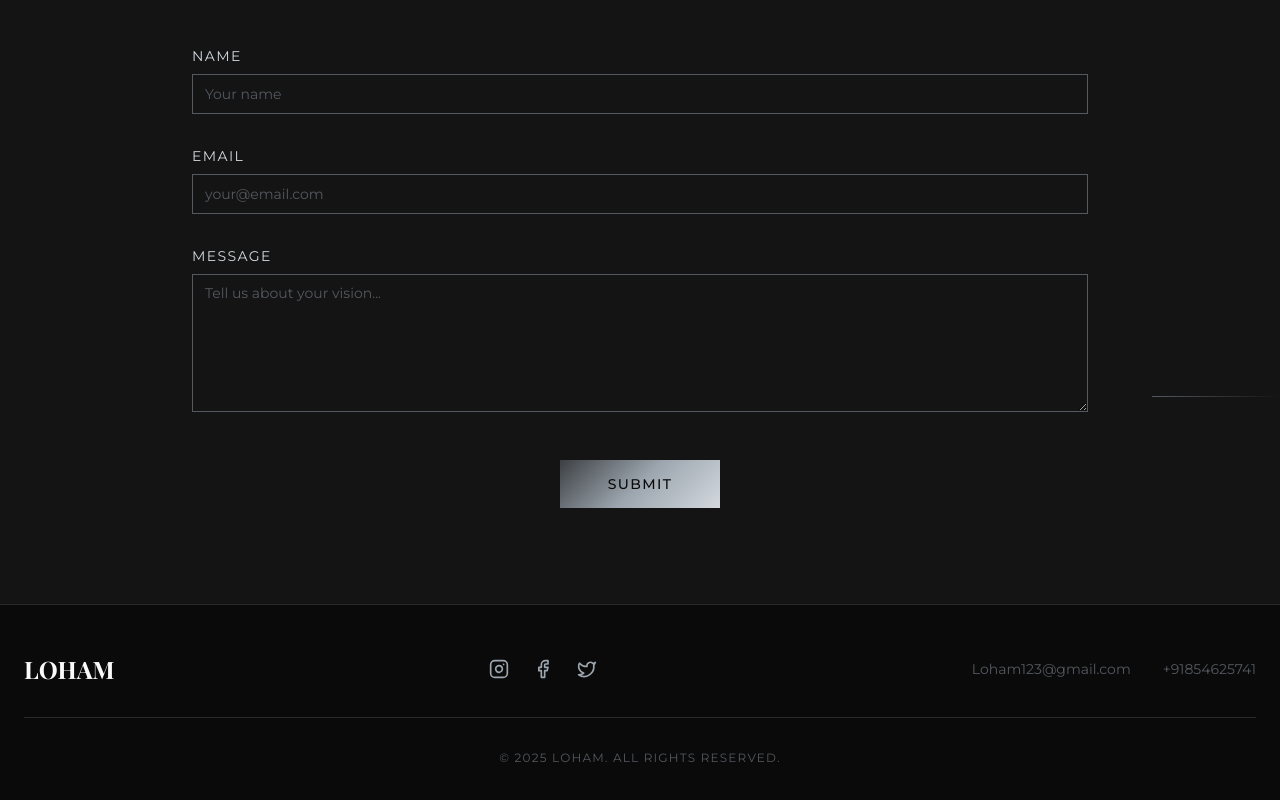
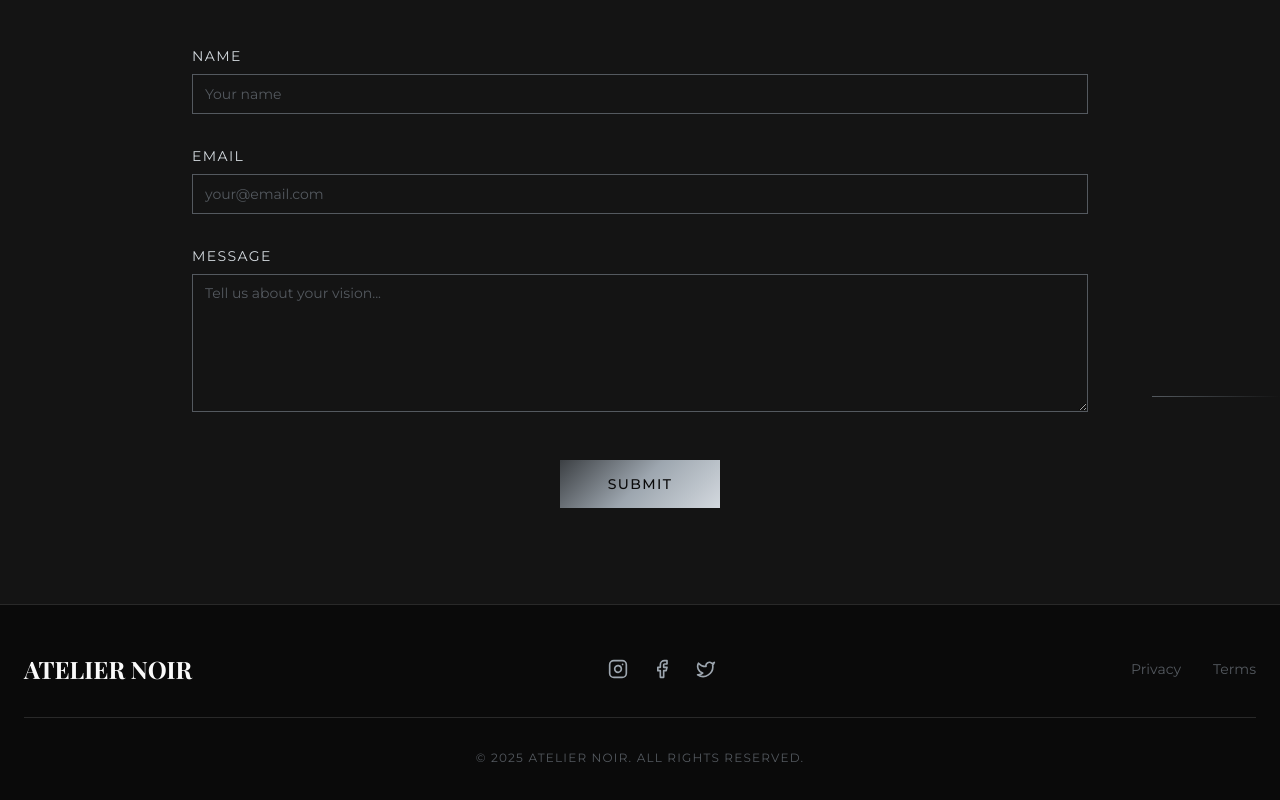
Before and after one commit to gulamqadir0410/metallic-noir-canvas, a React (Vite) app: page /services in a window 1280 px wide. Shown: the part 3736-4536 px from the top of the page. Built offline with nearby package versions, Linux system fonts and the light colour scheme; the HTML template or start-up script is replaced by a standard one.

Commit message:
Reverted to commit b851eb282da03cd4a20a3c450c708d33b7b7b827

```diff
--- a/src/components/Footer.tsx
+++ b/src/components/Footer.tsx
@@ -8,7 +8,7 @@ const Footer = () => {
           {/* Brand */}
           <div>
             <h3 className="font-display text-2xl font-bold text-primary">
-              LOHAM
+              ATELIER NOIR
             </h3>
           </div>
 
@@ -43,10 +43,10 @@ const Footer = () => {
           {/* Legal */}
           <div className="flex gap-8 font-body text-sm text-metallic-gunmetal">
             <a href="#" className="transition-colors hover:text-metallic-aluminum">
-              Loham123@gmail.com
+              Privacy
             </a>
             <a href="#" className="transition-colors hover:text-metallic-aluminum">
-              +91854625741
+              Terms
             </a>
           </div>
         </div>
@@ -54,7 +54,7 @@ const Footer = () => {
         {/* Copyright */}
         <div className="mt-8 border-t border-border pt-8 text-center">
           <p className="font-body text-xs tracking-widest text-metallic-gunmetal">
-            © 2025 LOHAM. ALL RIGHTS RESERVED.
+            © 2025 ATELIER NOIR. ALL RIGHTS RESERVED.
           </p>
         </div>
       </div>
```
